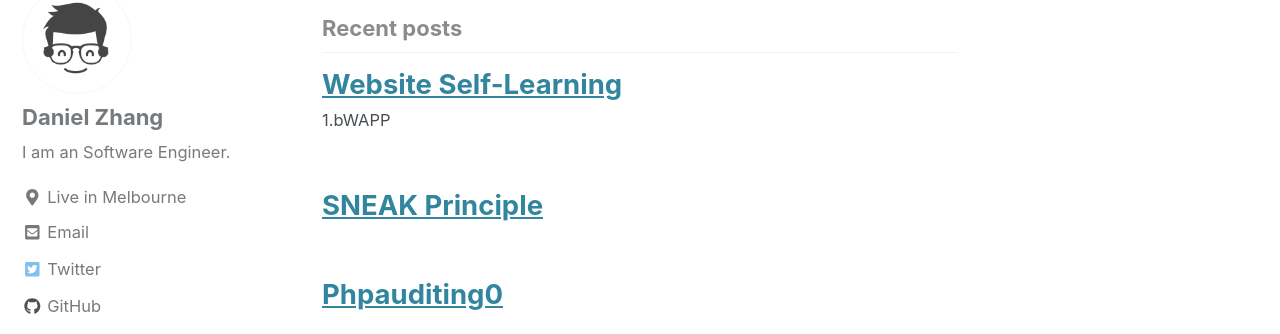
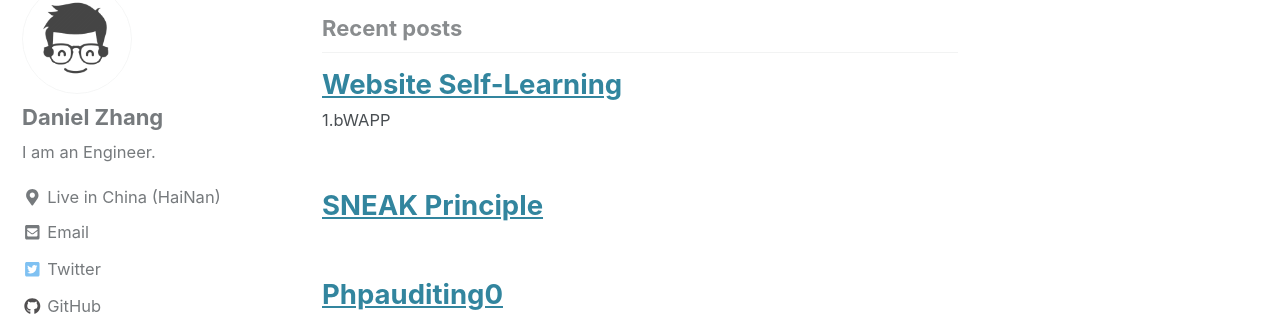
Before and after one commit to Baniel/Baniel.github.io, a Jekyll site: the page built from index.html, in a window 1280 px wide. Shown: the part 127-461 px from the top of the page. Built offline with Jekyll 4.4.1, drawn with Linux system fonts in a browser that asks for light colours; cached includes are drawn as plain includes; nearby versions of some CDN libraries; the list of posts is cut into pages by our own code.

Commit message:
Update: address

```diff
--- a/_config.yml
+++ b/_config.yml
@@ -106,8 +106,8 @@ analytics:
 author:
   name             : "Daniel Zhang"
   avatar           : "/assets/images/headicon.png"
-  bio              : "I am an Software Engineer."
-  location         : "Live in Melbourne"
+  bio              : "I am an Engineer."
+  location         : "Live in China (HaiNan)"
   # email            : "danielzhangdeveloper@gmail.com"
   links:
     - label: "Email"
```
